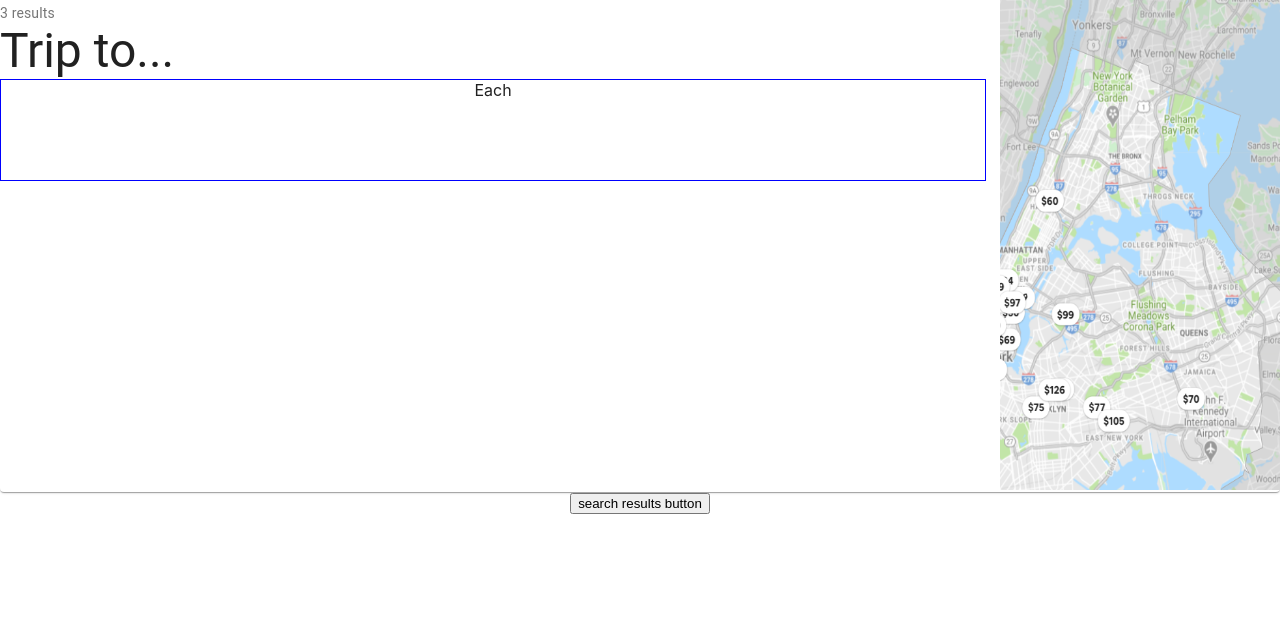
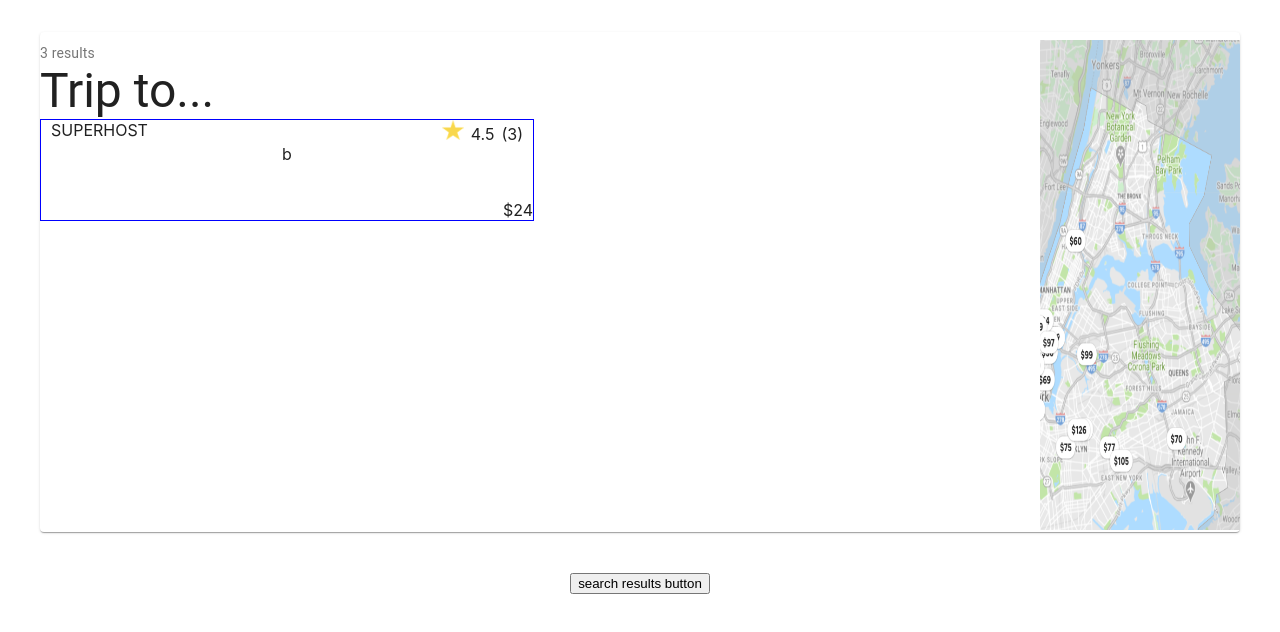
Before and after one commit to sorkinl/Carpool-dickinson, a React (Create React App) app: page / in a window 1280 px wide. Both pictures are taken after typing "Sample" into the empty fields and a click on the button "search results button". Shown: the top 632 px of the page. Built offline with nearby package versions, Linux system fonts and the light colour scheme.

Commit message:
EachResult

```diff
--- a/src/App.js
+++ b/src/App.js
@@ -2,7 +2,7 @@ import React from 'react';
 import './App.css';
 import SearchResult from './components/SearchResults/SearchResult'
 import ChatWindow from './components/Chat/ChatWindow';
-import {Profile, Button, EditPage} from './component/Account/Profile';
+// import {Profile, Button, EditPage} from './components/Account/Profile';
 
 
 //temp function to load search Results
--- a/src/components/EachResult/EachResult.css
+++ b/src/components/EachResult/EachResult.css
@@ -1,7 +1,47 @@
 .eachResult{
+    display:flex;
+    flex-direction: column;
+    position:relative;
     border-color: blue;
     border-style: solid;
     border-width: 1px;
-    width:100%;
+    width:50%;
     height:100px;
 }
+.top{
+    /* height:20px; */
+    padding: 0 10px;
+}
+
+/* rating bar */
+
+.top{
+
+    display:flex;
+    flex-direction:  row;
+    justify-content: space-between;
+
+}
+
+/* .extraStatus{
+    display:flex;
+
+    justify-content: flex-end;
+
+} */
+
+.rating img{
+   height:20px;
+
+}
+.ratingScore{
+    margin: 0 7px ;
+}
+
+
+.bottom{
+
+   position: absolute;
+   bottom :0;
+   right:0;
+}
--- a/src/components/EachResult/EachResult.js
+++ b/src/components/EachResult/EachResult.js
@@ -1,11 +1,36 @@
 import React from 'react';
 import './EachResult.css';
-
+// import { Paper } from "@material-ui/core";
+import star from "../../static/img/star.png"
 function EachResult() {
   return (
-    <div className="eachResult">
-        Each
-    </div>
+
+
+      <div className="eachResult">
+
+        <div className="top">
+
+          <div className = "extraStatus">
+            SUPERHOST
+          </div>
+          <div className = "rating">
+            <img src = {star} alt = "ratingStar"/>
+            <span className ="ratingScore">4.5</span>
+              (<span className ="ratingNumber">3</span>)
+          </div>
+
+        </div>
+
+        <div>
+      b
+        </div>
+        <div className="bottom">
+            $24
+        </div>
+      </div>
+
+
+
   );
 }
 export default EachResult;
--- a/src/components/SearchResults/SearchResult.js
+++ b/src/components/SearchResults/SearchResult.js
@@ -1,9 +1,10 @@
 import React from 'react';
 import { makeStyles } from '@material-ui/core/styles';
 import EachResult from '../EachResult/EachResult';
-import { Paper } from "@material-ui/core";
+import { Paper, Box } from "@material-ui/core";
 import Grid from "@material-ui/core/Grid"
 import Typography from '@material-ui/core/Typography';
+
 
 import tempMap from "../../static/img/tempMap.png";
 
@@ -44,6 +45,9 @@ function SearchResult() {
 
   return (
 
+    <Box m ={5} pt = {0}>
+
+
     <Paper className = {classes.paper}>
       {/* Search Form */}
       <Grid container spacing = {2}>
@@ -76,6 +80,7 @@ function SearchResult() {
 
 
     </Paper>
+    </Box>
 
   );
 }
```
Also changed, not shown: src/components/Account/Account.js (+7 -7 lines), src/static/img/star.png (added).
